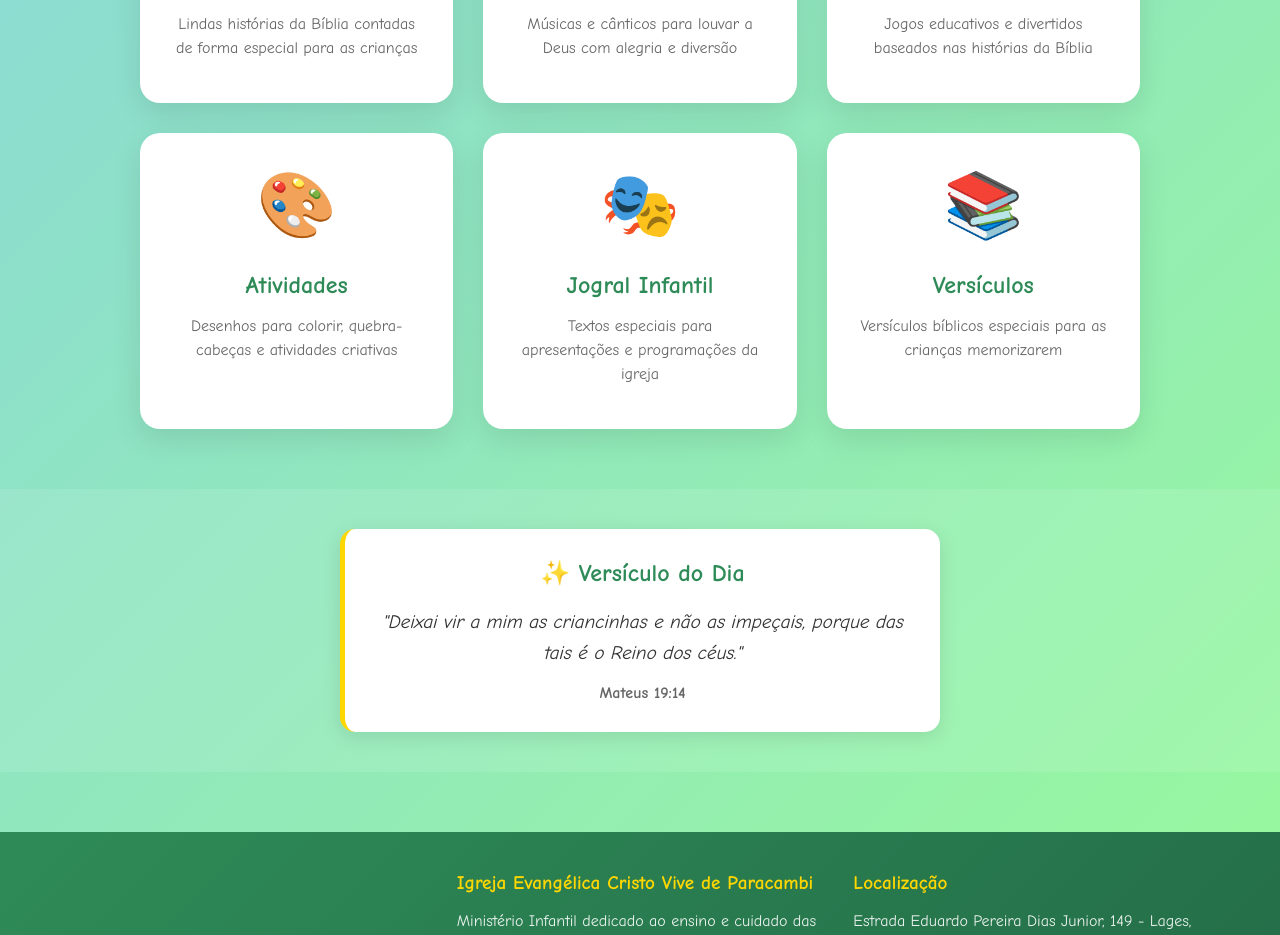
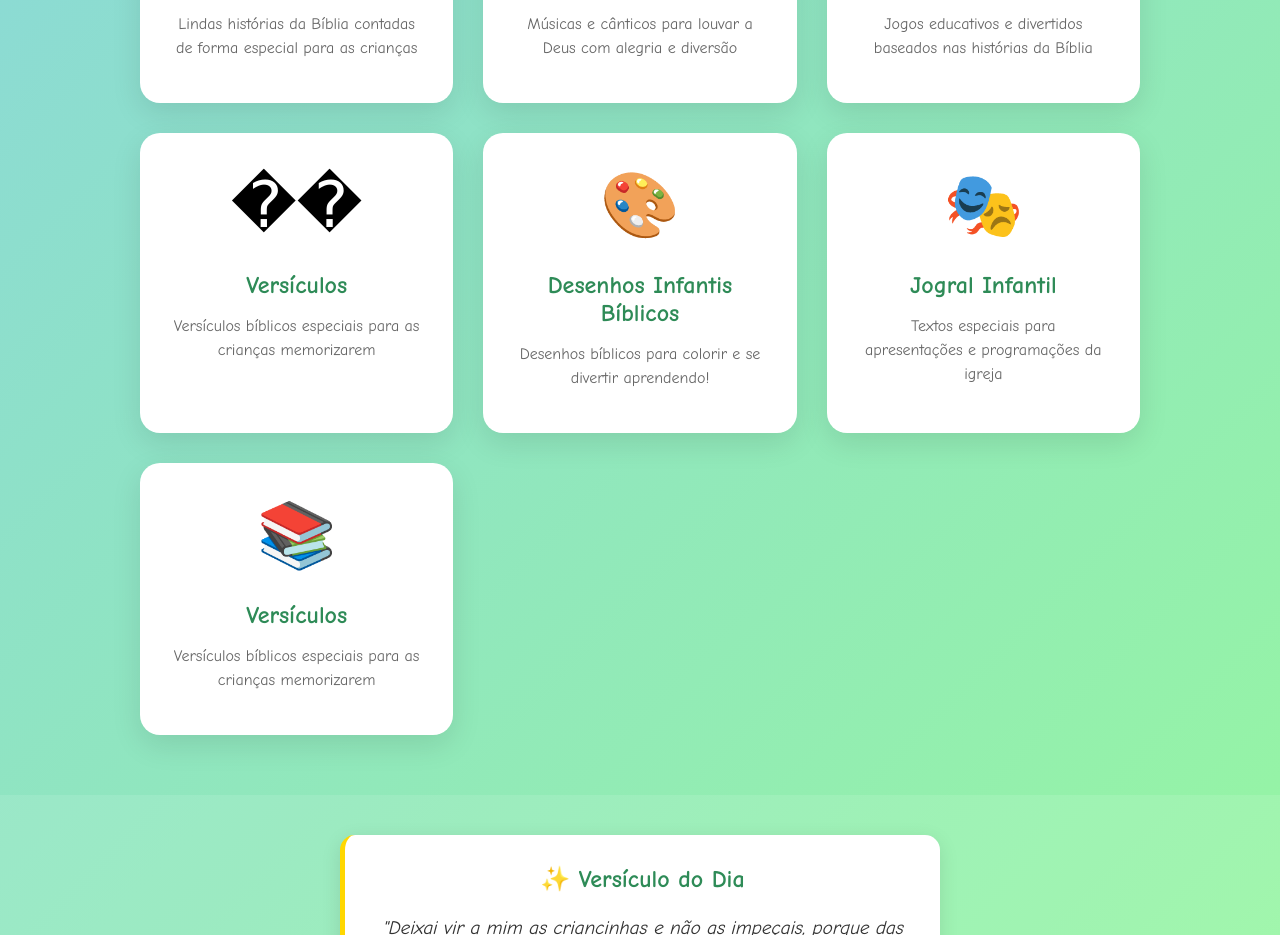
Before and after one commit to Izolani/pequenos-discipulos-site, a plain HTML site: page index.html in a window 1280 px wide. Shown: the part 1103-2038 px from the top of the page. Drawn offline with Linux system fonts and the light colour scheme.

Commit message:
Update index.html

```diff
--- a/index.html
+++ b/index.html
@@ -97,12 +97,17 @@
                     <p>Jogos educativos e divertidos baseados nas histórias da Bíblia</p>
                 </div>
 
-                <div class="menu-item fade-in-up" onclick="window.location.href='pages/atividades.html'">
-                    <div class="menu-icon">🎨</div>
-                    <h3>Atividades</h3>
-                    <p>Desenhos para colorir, quebra-cabeças e atividades criativas</p>
-                </div>
+                <div class="menu-item fade-in-up" onclick="window.location.href='pages/versiculos.html'">
+    <div class="menu-icon">��</div>
+    <h3>Versículos</h3>
+    <p>Versículos bíblicos especiais para as crianças memorizarem</p>
+</div>
 
+<div class="menu-item fade-in-up" onclick="window.location.href='pages/colorir-online.html'">
+    <div class="menu-icon">🎨</div>
+    <h3>Desenhos Infantis Bíblicos</h3>
+    <p>Desenhos bíblicos para colorir e se divertir aprendendo!</p>
+</div>
                 <div class="menu-item fade-in-up" onclick="window.location.href='pages/jogral.html'">
                     <div class="menu-icon">🎭</div>
                     <h3>Jogral Infantil</h3>
```
